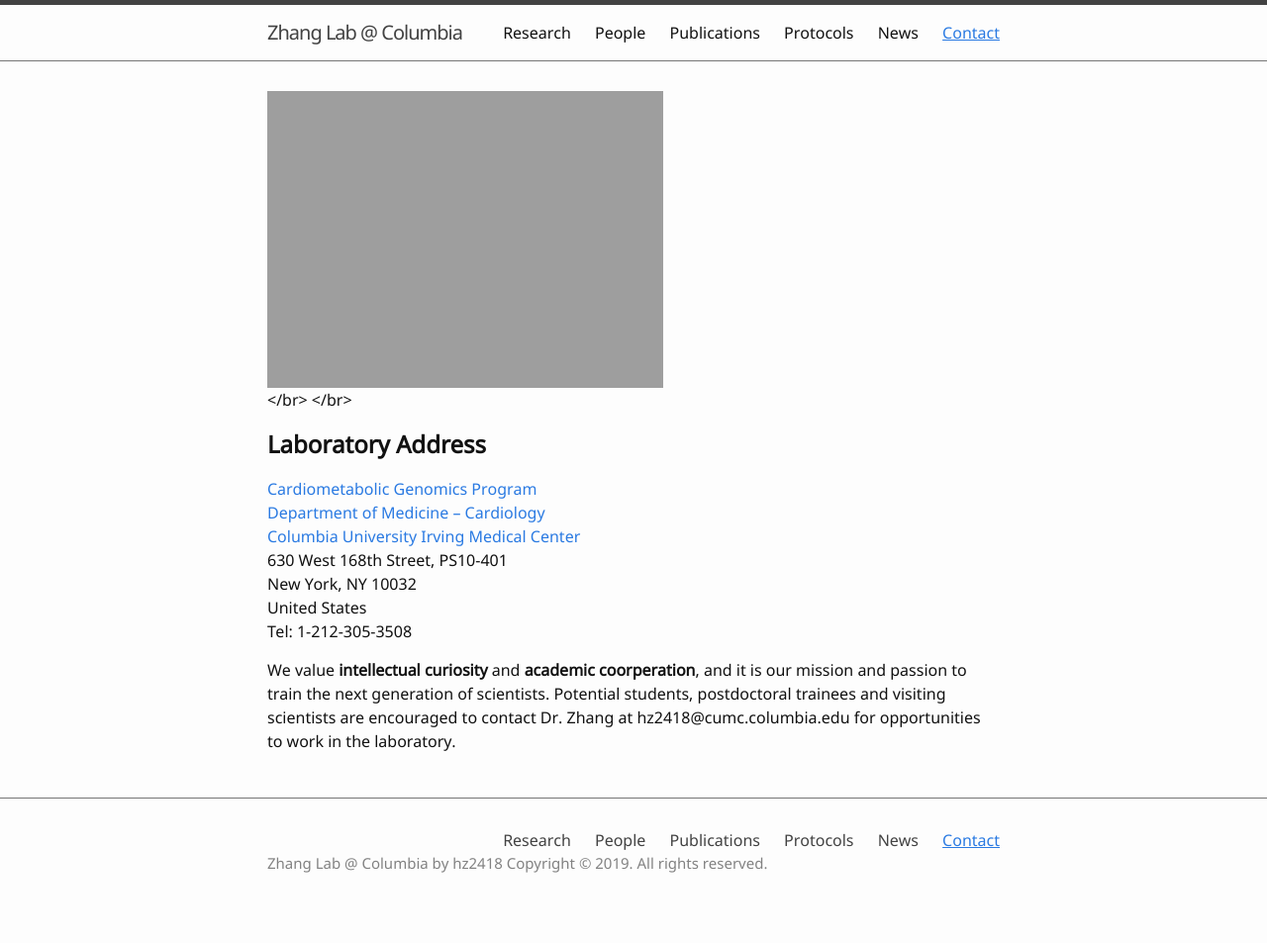
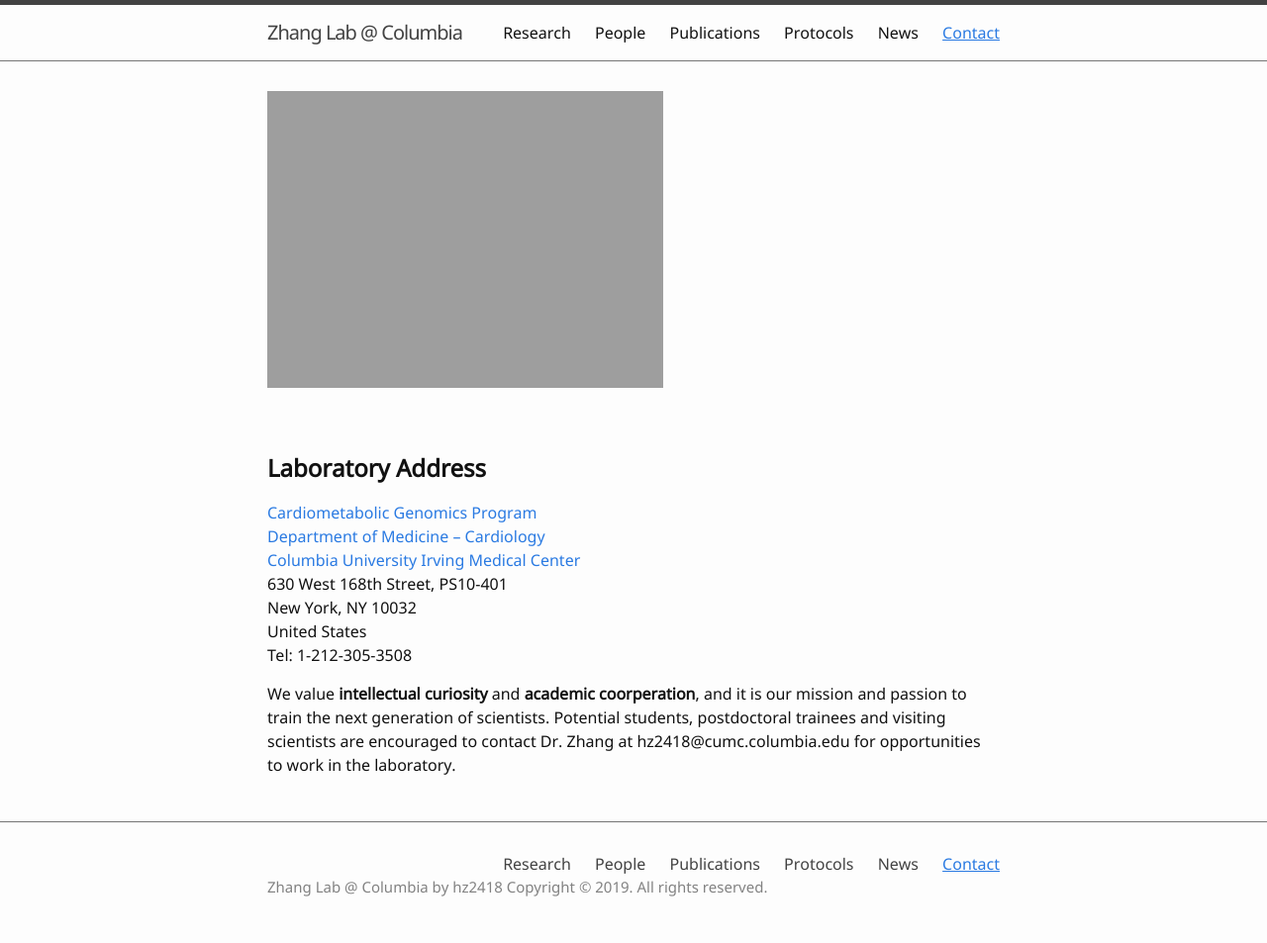
Before and after one commit to hanruizhang/zhanglab, a Jekyll site: the page built from 6_Contact.md, in a window 1280 px wide. Shown: the whole page at 99% size. Built offline with Jekyll 4.4.1, drawn with Linux system fonts in a browser that asks for light colours; before the commit the page ends 929 px from its top, so only the background shows below that.

Commit message:
Update 6_Contact.md

```diff
--- a/6_Contact.md
+++ b/6_Contact.md
@@ -5,8 +5,8 @@ nav: true
 <div>
   <img src="{{ '/images/Banner_CUMC.png' | absolute_url }}" alt="Banner_CUMC" >
 </div>
-</br>
-</br>
+
+<br/><br/>
 
 ## **Laboratory Address**
 
```
